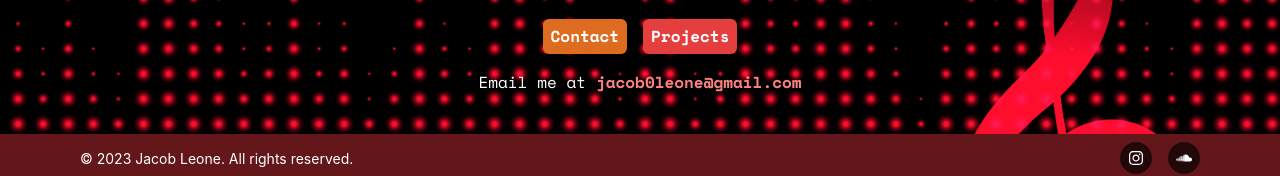
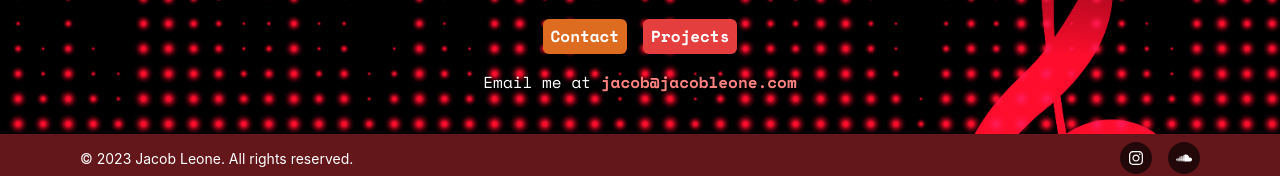
Before and after one commit to jacklion710/jacobleone-music-portfolio, a Next.js app: page /Services in a window 1280 px wide. Shown: the part 1069-1245 px from the top of the page. Built offline with nearby package versions, Linux system fonts and the light colour scheme.

Commit message:
Updated email address

```diff
--- a/pages/Contact.tsx
+++ b/pages/Contact.tsx
@@ -39,7 +39,7 @@ const socialLinks = [
   //   colorScheme: "red"
   // },
   {
-    href: "mailto:jacob0leone@gmail.com",
+    href: "mailto:jacob@jacobleone.com",
     label: "Email",
     icon: <FaEnvelope />,
     colorScheme: "purple"
@@ -107,7 +107,7 @@ export default function Contact() {
               Connect with Me
             </Heading>
             <Text mb={6} fontFamily="'Space Mono', monospace">
-              Want to work with me or ask a question about my services? Send me an <Link href="mailto:jacob0leone@gmail.com" color="cyan.400">email</Link>
+              Want to work with me or ask a question about my services? Send me an <Link href="mailto:jacob@jacobleone.com" color="cyan.400">email</Link>
             </Text>
               </Box>
               <HStack spacing={4} justify="center" wrap="wrap" mb={4}>
--- a/pages/Services.tsx
+++ b/pages/Services.tsx
@@ -152,7 +152,7 @@ const services = [
                             </Button>
                         </Flex>
                         <Text fontSize="med" fontFamily="'Space Mono', monospace" >
-                            Email me at <Link href="mailto:jacob0leone@gmail.com" color="red.300" fontWeight="bold">jacob0leone@gmail.com</Link>
+                            Email me at <Link href="mailto:jacob@jacobleone.com" color="red.300" fontWeight="bold">jacob@jacobleone.com</Link>
                         </Text>
                     </VStack>
                 </Container>
```
